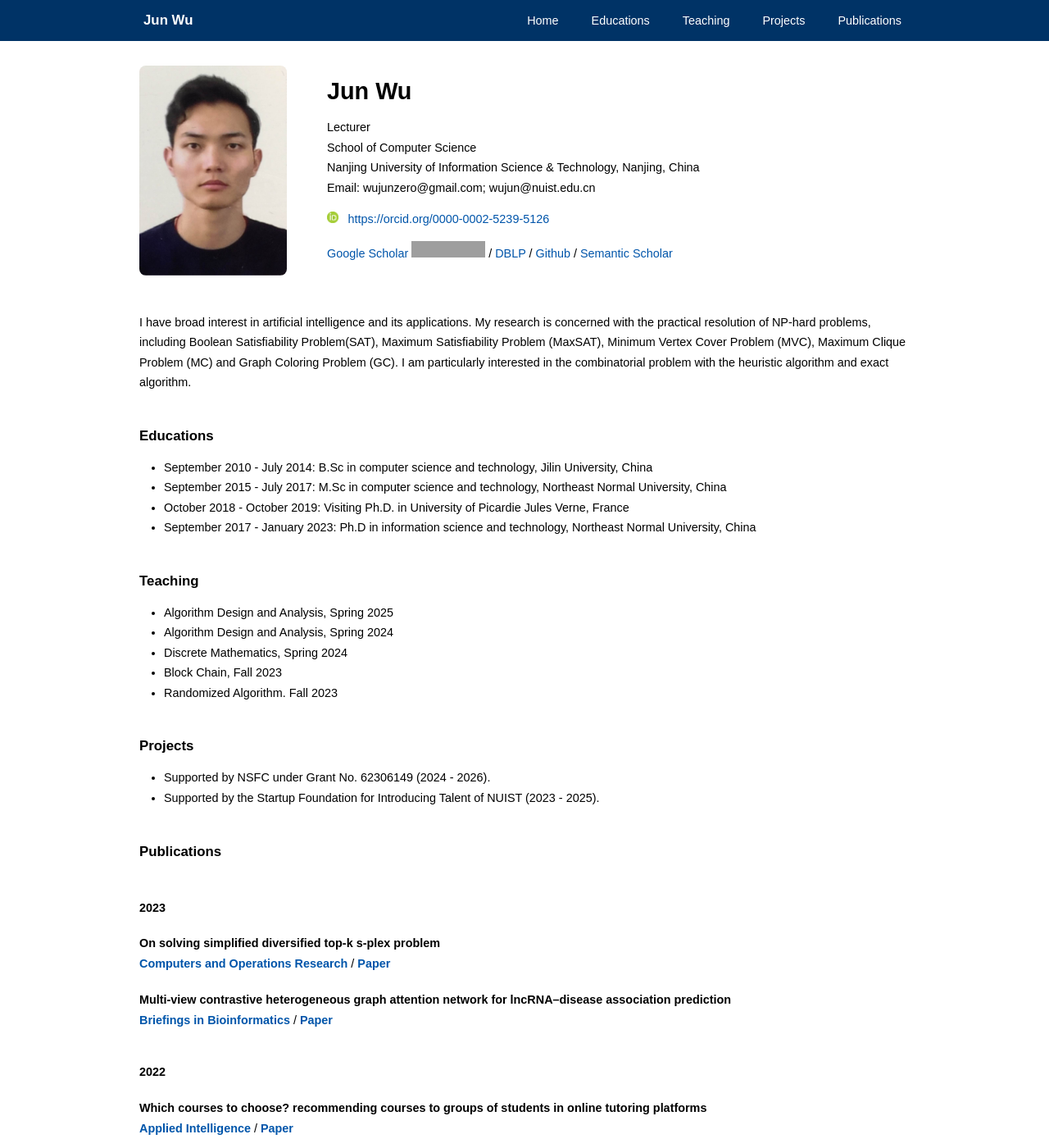
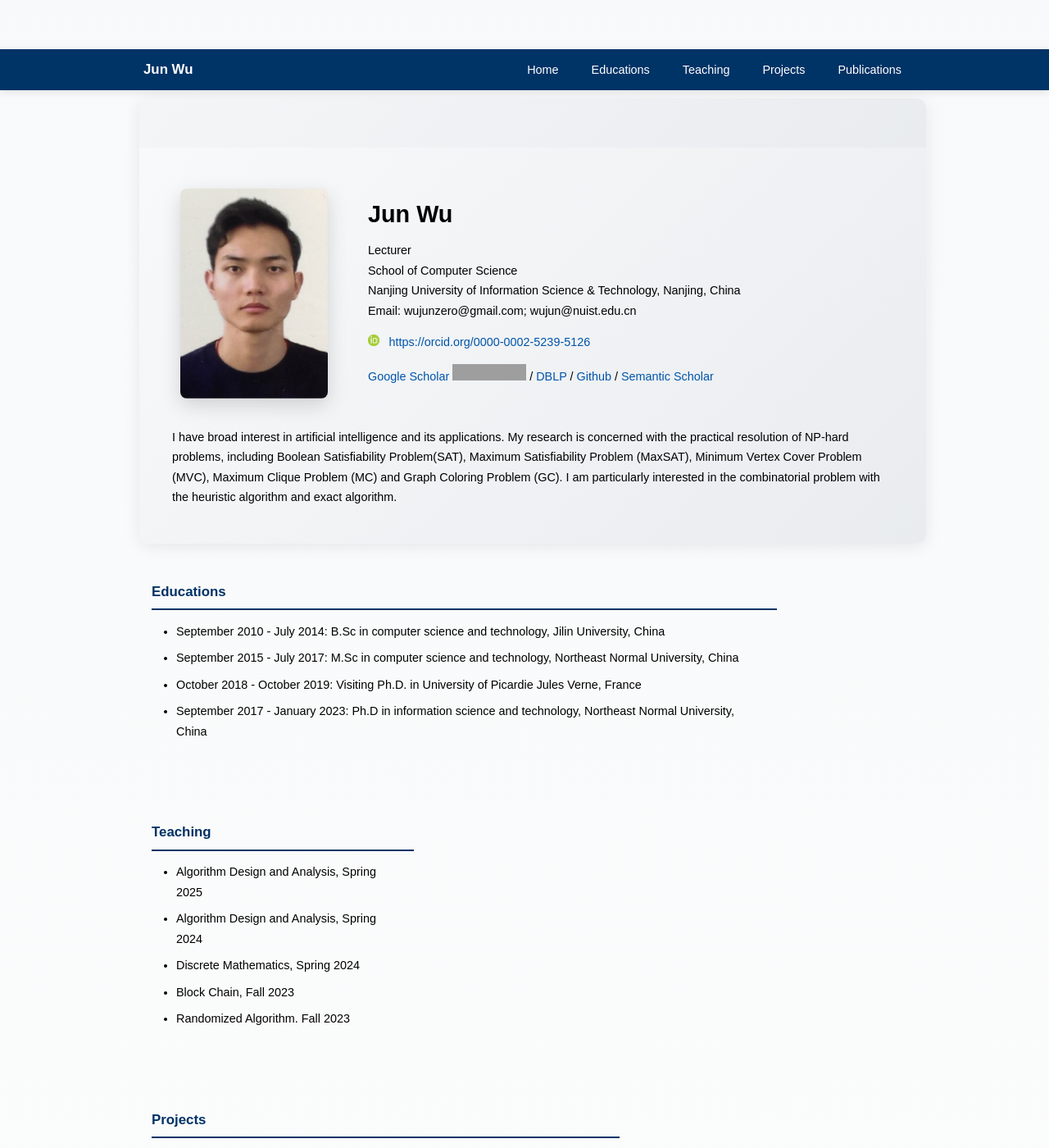
Before and after one commit to wujunzero/website, a Jekyll site: the page built from index.html, in a window 1280 px wide and 1400 px high. Shown: the whole window at 82% size. Built offline with Jekyll 4.4.1, drawn with Linux system fonts in a browser that asks for light colours; grey boxes are pictures that could not be loaded.

Commit message:
UI upgrade: modern animations, gradients, card shadows, hover effects, fade-in transitions

```diff
--- a/css/main.css
+++ b/css/main.css
@@ -1,11 +1,17 @@
+/* ===== Base Styles ===== */
 html {
-    scroll-behavior: smooth
+    scroll-behavior: smooth;
+}
+
+* {
+    box-sizing: border-box;
 }
 
 a {
-    transition: color 0.2s ease
+    transition: color 0.2s ease, opacity 0.2s ease;
 }
 
+/* ===== Header & Navigation ===== */
 header {
     width: 100%;
     height: 50px;
@@ -13,27 +19,25 @@
     text-align: center;
     background-color: #003366;
     position: fixed;
-    z-index: 2
+    z-index: 100;
+    box-shadow: 0 2px 10px rgba(0, 0, 0, 0.1);
+    backdrop-filter: blur(10px);
+    -webkit-backdrop-filter: blur(10px);
 }
 
+/* ===== Body & Typography ===== */
 body {
     margin: auto;
     padding: 0;
     color: #000;
-    -webkit-transition: all;
-    -moz-transition: all;
-    -ms-transition: all;
-    -o-transition: all;
-    transition: all;
-    font-family: "Open Sans",
-        Segoe, "Segoe UI",
-        "Lucida Sans Unicode", "Lucida Grande",
-        "Avenir", "Seravek", "Ubuntu",
-        "DejaVu Sans", "Trebuchet MS", Verdana, Arial, sans-serif;
+    font-family: "Open Sans", Segoe, "Segoe UI", "Lucida Sans Unicode", "Lucida Grande",
+        "Avenir", "Seravek", "Ubuntu", "DejaVu Sans", "Trebuchet MS", Verdana, Arial, sans-serif;
     font-size: 14.4px;
     line-height: 170%;
     text-align: justify;
-    font-weight: 400
+    font-weight: 400;
+    background: linear-gradient(180deg, #f8f9fa 0%, #ffffff 100%);
+    min-height: 100vh;
 }
 
 h1,
@@ -46,13 +50,20 @@
 div.ftheader,
 span.venue,
 span.highlight {
-    font-weight: 600
+    font-weight: 600;
 }
 
 h4,
 div.title,
 div.ftsubheader {
-    font-size: 100%
+    font-size: 100%;
+}
+
+h3 {
+    color: #003366;
+    border-bottom: 2px solid #003366;
+    padding-bottom: 8px;
+    margin-bottom: 15px;
 }
 
 ul,
@@ -60,19 +71,30 @@
 dl {
     margin: 0;
     padding: 5px 10px 30px 30px;
-    width: calc(100% - 30px)
+    width: calc(100% - 30px);
 }
 
+li {
+    margin-bottom: 8px;
+    transition: transform 0.2s ease;
+}
+
+li:hover {
+    transform: translateX(5px);
+}
+
+/* ===== Images ===== */
 img.img_responsive {
     width: 100%;
     height: auto;
-    display: block
+    display: block;
 }
 
+/* ===== Links ===== */
 div.container a:link,
 div.container a:visited {
     color: #0055AA;
-    text-decoration: none
+    text-decoration: none;
 }
 
 div.ftheader a:link,
@@ -80,42 +102,47 @@
 div.ftsubheader a:link,
 div.ftsubheader a:visited {
     color: #FFFFFF;
-    text-decoration: none
+    text-decoration: none;
+    transition: opacity 0.2s ease;
+}
+
+div.ftsubheader a:hover {
+    opacity: 0.8;
+    text-decoration: none;
 }
 
 div.title a:link,
 div.title a:visited {
-    color: #000000
+    color: #000000;
+    transition: color 0.2s ease;
+}
+
+div.title a:hover {
+    color: #0055AA;
 }
 
 div.authors a:link,
 div.authors a:visited {
-    color: #777777
+    color: #777777;
 }
 
-div.content a:hover,
-div.content a:hover div.text,
-div.ftsubheader a:hover {
-    text-decoration: underline
-}
-
-#span.jw {
-    color: #000000;
-    font-weight: 600;
-    text-decoration: underline
+div.content a:hover {
+    text-decoration: underline;
 }
 
 span.jw {
-    color: #000000;
-    font-weight: 600
+    color: #003366;
+    font-weight: 600;
 }
 
 span.author {
-    white-space: nowrap
+    white-space: nowrap;
 }
 
+/* ===== Layout ===== */
 div.outercontainer {
-    text-align: center
+    text-align: center;
+    padding-top: 60px;
 }
 
 div.header,
@@ -128,195 +155,303 @@
     margin-left: auto;
     margin-right: auto;
     vertical-align: middle;
-    max-width: 960px
+    max-width: 960px;
 }
 
 div.header,
 div.container {
-    min-width: 330px
+    min-width: 330px;
 }
 
 div.img,
 div.text {
     padding-left: 10px;
-    padding-right: 10px
+    padding-right: 10px;
 }
 
 div.header {
-    line-height: 50px
+    line-height: 50px;
 }
 
 div.ftheader,
 div.ftsubheader {
     display: inline-block;
-    color: #FFF
+    color: #FFF;
 }
 
 div.ftheader {
     float: left;
     padding-left: 15px;
-    font-size: 1.17em
+    font-size: 1.17em;
+    font-weight: 700;
 }
 
 div.ftsubheader {
     float: right;
     padding-left: 20px;
-    padding-right: 20px
-}
-
-div.outercontainer,
-div.content {
-    padding-top: 0px;
-    padding-bottom: 0px
+    padding-right: 20px;
 }
 
 div.container,
 div.content {
-    width: 100%
+    width: 100%;
 }
 
 div.body {
-    margin-top: 50px
+    margin-top: 50px;
 }
 
+/* ===== Content Sections ===== */
 div.content {
-    margin-bottom: 10px
+    margin-bottom: 20px;
+    padding: 20px 15px;
+}
+
+div.content.heading {
+    background: linear-gradient(135deg, #f8f9fa 0%, #e9ecef 100%);
+    border-radius: 12px;
+    margin: 10px;
+    padding: 30px;
+    box-shadow: 0 4px 20px rgba(0, 0, 0, 0.08);
+}
+
+div.content.anchor {
+    opacity: 0;
+    transform: translateY(30px);
+    animation: fadeInUp 0.6s ease forwards;
+}
+
+div.content.anchor:nth-child(1) {
+    animation-delay: 0.1s;
+}
+
+div.content.anchor:nth-child(2) {
+    animation-delay: 0.2s;
+}
+
+div.content.anchor:nth-child(3) {
+    animation-delay: 0.3s;
+}
+
+div.content.anchor:nth-child(4) {
+    animation-delay: 0.4s;
+}
+
+div.content.anchor:nth-child(5) {
+    animation-delay: 0.5s;
+}
+
+@keyframes fadeInUp {
+    from {
+        opacity: 0;
+        transform: translateY(30px);
+    }
+
+    to {
+        opacity: 1;
+        transform: translateY(0);
+    }
 }
 
 div.heading {
     text-align: left;
     position: relative;
-    z-index: 1
+    z-index: 1;
 }
 
 div.heading div.img {
-    padding: 30px 30px 30px 10px;
-    max-width: 30%
+    padding: 20px;
+    max-width: 30%;
 }
 
 div.heading div.img img {
-    width: 200px
+    width: 180px;
+    border-radius: 12px;
+    box-shadow: 0 8px 25px rgba(0, 0, 0, 0.15);
+    transition: transform 0.3s ease, box-shadow 0.3s ease;
+}
+
+div.heading div.img img:hover {
+    transform: scale(1.05);
+    box-shadow: 0 12px 35px rgba(0, 0, 0, 0.2);
 }
 
 div.heading span.tag {
-    padding-right: 15px
+    padding-right: 15px;
 }
 
 div.heading ul {
-    padding-bottom: 0px
+    padding-bottom: 0px;
 }
 
+/* ===== Publications ===== */
 div.publication {
-    padding-top: 0px;
-    padding-bottom: 20px
+    padding: 15px 10px;
+    margin-bottom: 10px;
+    border-radius: 8px;
+    transition: background-color 0.3s ease, transform 0.2s ease, box-shadow 0.3s ease;
+}
+
+div.publication:hover {
+    background-color: rgba(0, 85, 170, 0.05);
+    transform: translateX(5px);
+    box-shadow: -3px 0 0 #003366;
 }
 
 div.publication div.img {
     max-width: 300px;
     padding-right: 0px;
-    padding-top: 5px
+    padding-top: 5px;
 }
 
 div.publication div.text {
     max-width: 650px;
     text-align: left;
-    vertical-align: top
+    vertical-align: top;
+}
+
+div.publication div.title {
+    font-size: 1.05em;
+    margin-bottom: 5px;
 }
 
 div.authors {
     font-size: 100%;
-    color: #777777
+    color: #666;
+    margin-bottom: 5px;
 }
 
 span.venue,
 span.highlight,
 div.publication span.tag {
     padding-right: 0px;
-    font-size: 100%
+    font-size: 95%;
+}
+
+span.venue a {
+    background: linear-gradient(135deg, #003366 0%, #0055AA 100%);
+    color: white !important;
+    padding: 3px 10px;
+    border-radius: 4px;
+    font-size: 0.9em;
+    transition: transform 0.2s ease, box-shadow 0.2s ease;
+    display: inline-block;
+}
+
+span.venue a:hover {
+    transform: translateY(-2px);
+    box-shadow: 0 4px 12px rgba(0, 51, 102, 0.3);
+    text-decoration: none !important;
 }
 
 span.highlight,
 span.highlight a:link,
 span.highlight a:visited {
-    color: #BB2222
+    color: #BB2222;
 }
 
 span.fullvenue {
-    padding-left: 8px
+    padding-left: 8px;
 }
 
 div.anchor {
-    border-top: 50px solid transparent;
-    margin-top: -50px
+    border-top: 60px solid transparent;
+    margin-top: -60px;
 }
 
 div.recruit {
-    display: none
+    display: none;
 }
 
+/* ===== Year Headers ===== */
+#pubs h4 {
+    background: linear-gradient(90deg, #003366 0%, transparent 100%);
+    color: white;
+    padding: 8px 15px;
+    border-radius: 4px;
+    display: inline-block;
+    margin-bottom: 15px;
+}
+
+/* ===== Responsive: Mobile ===== */
 @media only screen and (max-width: 599px) {
     div.ftsubheader {
         padding-left: 8px;
         padding-right: 8px;
-        font-size: 90%
+        font-size: 90%;
     }
 
     div.ftsubheader:nth-child(n+5) {
-        display: none
+        display: none;
     }
 
-    /* Hide extra nav items on mobile */
+    div.content.heading {
+        padding: 20px;
+        margin: 5px;
+    }
+
     div.heading div.img {
-        padding-right: 20px;
-        padding-bottom: 20px
+        padding: 10px;
+        padding-bottom: 20px;
     }
 
     div.heading div.img img {
-        width: 120px
+        width: 100px;
     }
 
     div.publication div.img {
-        display: none
+        display: none;
     }
 
     div.publication div.text {
-        text-align: left
+        text-align: left;
     }
 
     div.content,
     div.publication {
         padding-top: 0px;
-        padding-bottom: 10px
+        padding-bottom: 10px;
     }
 
     body {
-        font-size: 85%
+        font-size: 85%;
     }
 
     h1 {
-        font-size: 1.8em
+        font-size: 1.6em;
     }
 
     h3 {
-        font-size: 1.2em
+        font-size: 1.1em;
+    }
+
+    div.publication:hover {
+        transform: none;
     }
 }
 
+/* ===== Responsive: Desktop ===== */
 @media only screen and (min-width: 600px) {
     div.heading div.img {
-        padding-right: calc(35px)
+        padding-right: 35px;
     }
 
     div.heading div.info {
-        padding-right: calc(40% - 350px)
+        padding-right: calc(40% - 350px);
     }
 
     div.publication div.img {
-        width: 23%
+        width: 23%;
     }
 
     div.publication div.text {
         max-width: 80%;
-        text-align: left
+        text-align: left;
     }
 }
+
+/* ===== Footer Enhancement ===== */
+footer {
+    background: linear-gradient(180deg, #f8f9fa 0%, #e9ecef 100%);
+    border-top: 1px solid #dee2e6;
+}
```
